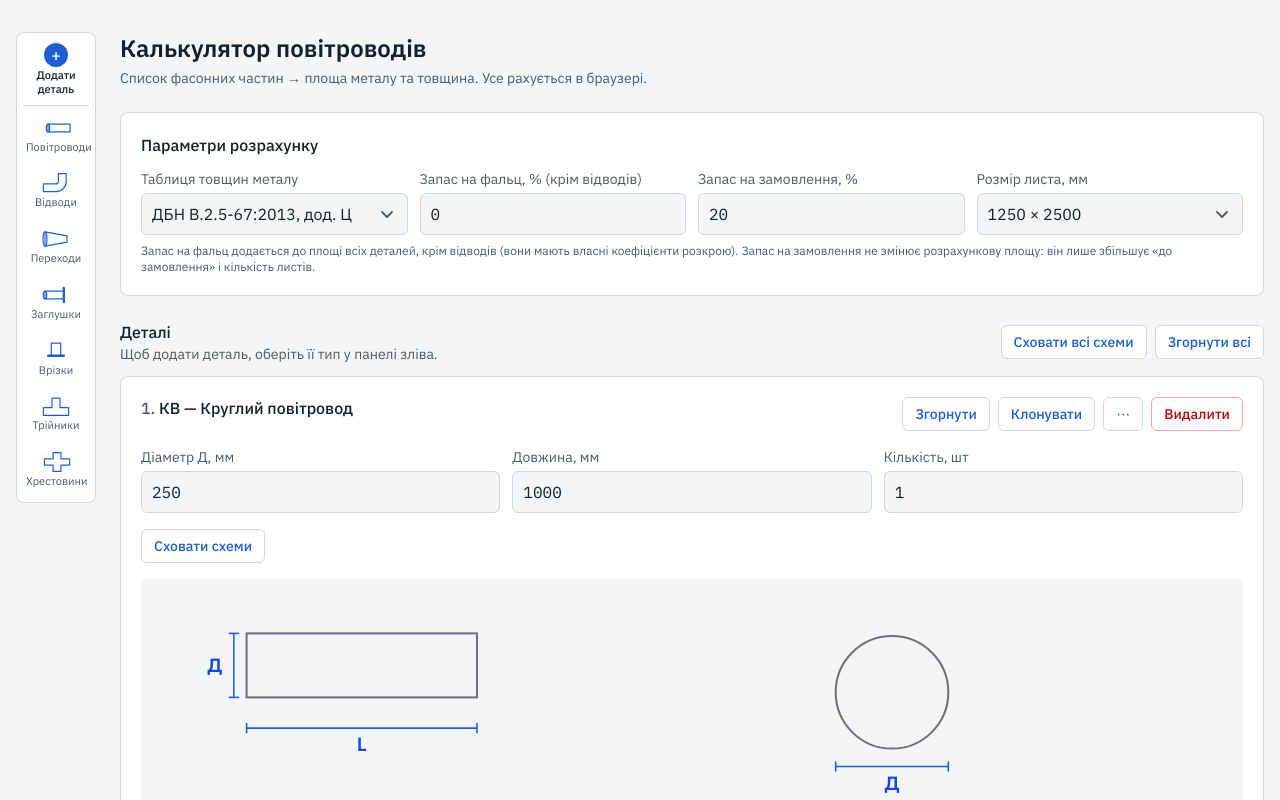
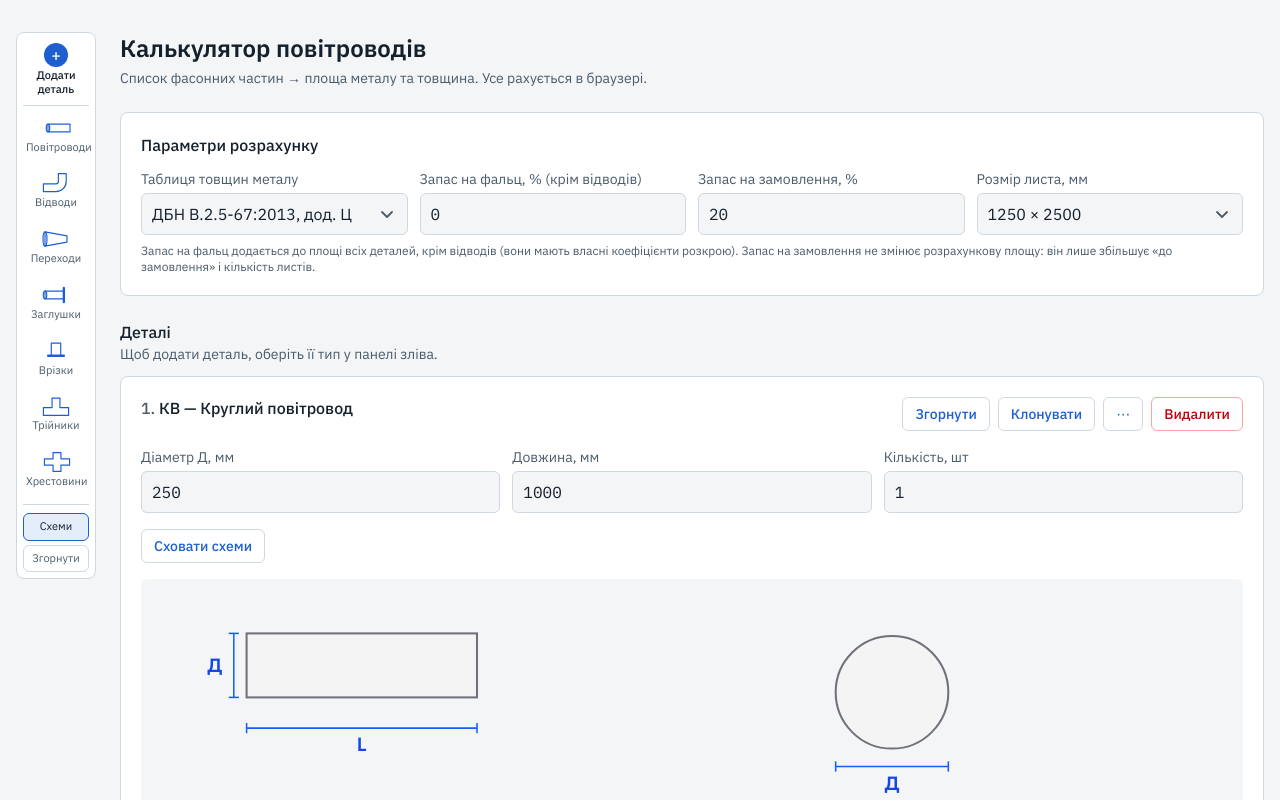
Before and after one commit to QuaZz7aR/HVAC-duct-calculator, a Next.js app: page / in a window 1280 px wide. Shown: the top 800 px of the page. Built offline with nearby package versions, Linux system fonts and the light colour scheme.

Commit message:
Move show/hide sketches and fold all to the side panel
Co-Authored-By: Claude Sonnet 5.5 <noreply@anthropic.com>
Claude-Session: https://claude.ai/code/session_01PCbFmuS7hsfonSt8dyzKnE

```diff
--- a/src/components/Calculator.tsx
+++ b/src/components/Calculator.tsx
@@ -9,13 +9,16 @@ import { KindQuickBar, KindRail } from "./calculator/KindPalette";
 import { mutedClass } from "./calculator/styles";
 import { Totals } from "./calculator/Totals";
 import { useCalculator } from "./calculator/useCalculator";
+import { useCardView } from "./calculator/useCardView";
 
 export function Calculator() {
   const { rows, settings, setSettings, settingsIssues, calc, outcome, update, setKind, setValue, resetValue, addRow, countOf, lastAddedId, cloneRow, removeRow } = useCalculator();
 
+  const view = useCardView(rows);
+
   return (
     <div className="mx-auto w-full max-w-7xl flex-1 gap-6 px-4 py-8 lg:grid lg:grid-cols-[5rem_minmax(0,1fr)]">
-      <KindRail count={countOf} onAdd={addRow} />
+      <KindRail count={countOf} onAdd={addRow} view={view} hasRows={rows.length > 0} />
       <main className="min-w-0 space-y-6">
         <header>
           <h1 className="text-2xl font-semibold">{dict.appTitle}</h1>
@@ -26,6 +29,7 @@ export function Calculator() {
         <KindQuickBar count={countOf} onAdd={addRow} />
         <FittingList
           rows={rows}
+          view={view}
           lastAddedId={lastAddedId}
           outcome={outcome}
           onKindChange={setKind}
--- a/src/components/calculator/FittingList.tsx
+++ b/src/components/calculator/FittingList.tsx
@@ -1,14 +1,15 @@
-import { useEffect, useState } from "react";
+import { useEffect } from "react";
 import type { RowOutcome } from "@/lib/form/calculate";
 import type { FieldKey, FittingKind, FormRow } from "@/lib/form/fields";
-import { sketchesOpenByDefault } from "@/lib/form/sample-rows";
 import { uk as dict } from "@/lib/i18n/uk";
 import { FittingCard } from "./FittingCard";
 import { kindTitle } from "./format";
 import { buttonClass } from "./styles";
+import type { CardView } from "./useCardView";
 
 interface Props {
   rows: FormRow[];
+  view: CardView;
   /** the row added last: the list scrolls to it and marks it */
   lastAddedId: number | null;
   outcome: (id: number) => RowOutcome | undefined;
@@ -31,27 +32,14 @@ function groupByKind(rows: FormRow[]) {
   return [...groups.entries()];
 }
 
-export function FittingList({ rows, outcome, onKindChange, onValueChange, onReset, onPatch, onClone, onRemove, lastAddedId }: Props) {
-  // view state only: per card, whether its sketches are open and whether it is folded to a tile; new rows follow the defaults
-  const [sketches, setSketches] = useState<Record<number, boolean>>({});
-  const [folded, setFolded] = useState<Record<number, boolean>>({});
-  const [sketchDefault, setSketchDefault] = useState(sketchesOpenByDefault);
-  const sketchOpen = (id: number) => sketches[id] ?? sketchDefault;
-  const isFolded = (id: number) => folded[id] ?? false;
-  const allSketchesOpen = rows.every((r) => sketchOpen(r.id));
-  const allFolded = rows.length > 0 && rows.every((r) => isFolded(r.id));
+export function FittingList({ rows, view, outcome, onKindChange, onValueChange, onReset, onPatch, onClone, onRemove, lastAddedId }: Props) {
+  const { sketchOpen, isFolded, allSketchesOpen, allFolded, setAllSketches, setAllFolded, setFoldedMany } = view;
 
   useEffect(() => {
     if (lastAddedId === null) return;
     const reduce = window.matchMedia("(prefers-reduced-motion: reduce)").matches;
     document.getElementById(`fitting-${lastAddedId}`)?.scrollIntoView({ block: "nearest", behavior: reduce ? "auto" : "smooth" });
   }, [lastAddedId]);
-
-  const setAllSketches = (open: boolean) => {
-    setSketchDefault(open);
-    setSketches(Object.fromEntries(rows.map((r) => [r.id, open])));
-  };
-  const setAllFolded = (value: boolean) => setFolded(Object.fromEntries(rows.map((r) => [r.id, value])));
 
   const card = (row: FormRow, index: number) => (
     <FittingCard
@@ -61,8 +49,8 @@ export function FittingList({ rows, outcome, onKindChange, onValueChange, onRese
       justAdded={row.id === lastAddedId}
       showSketch={sketchOpen(row.id)}
       collapsed={isFolded(row.id)}
-      onToggleSketch={() => setSketches((s) => ({ ...s, [row.id]: !sketchOpen(row.id) }))}
-      onToggleCollapsed={() => setFolded((f) => ({ ...f, [row.id]: !isFolded(row.id) }))}
+      onToggleSketch={() => view.toggleSketch(row.id)}
+      onToggleCollapsed={() => view.toggleFolded(row.id)}
       outcome={outcome(row.id)}
       onKindChange={(k) => onKindChange(row.id, k)}
       onValueChange={(key, value) => onValueChange(row.id, key, value)}
@@ -84,7 +72,7 @@ export function FittingList({ rows, outcome, onKindChange, onValueChange, onRese
           </p>
         </div>
         {rows.length > 0 && (
-          <div className="flex flex-wrap gap-2">
+          <div className="flex flex-wrap gap-2 lg:hidden">
             <button type="button" className={buttonClass} onClick={() => setAllSketches(!allSketchesOpen)}>
               {allSketchesOpen ? dict.hideAllSketches : dict.showAllSketches}
             </button>
@@ -108,7 +96,7 @@ export function FittingList({ rows, outcome, onKindChange, onValueChange, onRese
                 <button
                   type="button"
                   className={buttonClass}
-                  onClick={() => setFolded((f) => ({ ...f, ...Object.fromEntries(items.map((i) => [i.row.id, !groupFolded])) }))}
+                  onClick={() => setFoldedMany(items.map((i) => i.row.id), !groupFolded)}
                 >
                   {groupFolded ? dict.expandGroup : dict.collapseGroup}
                 </button>
--- a/src/components/calculator/KindPalette.tsx
+++ b/src/components/calculator/KindPalette.tsx
@@ -4,6 +4,7 @@ import { kindGroups, quickKinds, searchKinds, type KindGroupId } from "@/lib/for
 import { uk as dict } from "@/lib/i18n/uk";
 import { KindGlyph } from "./KindGlyph";
 import { buttonClass, inputClass } from "./styles";
+import type { CardView } from "./useCardView";
 import { useDismiss } from "./useDismiss";
 
 interface Props {
@@ -33,8 +34,11 @@ function KindItem({ kind, count, onPick }: { kind: FittingKind; count: number; o
   );
 }
 
+const railToggle = (on: boolean) =>
+  `rounded-md border px-0.5 py-1.5 text-center text-[11px] leading-tight hover:bg-accent-soft focus-visible:outline-2 focus-visible:outline-accent ${on ? "border-accent bg-accent-soft text-foreground" : "border-line text-muted"}`;
+
 /** Desktop: a narrow rail of the kind groups, always in view; a group opens a list of its kinds beside the rail. */
-export function KindRail({ count, onAdd }: Props) {
+export function KindRail({ count, onAdd, view, hasRows }: Props & { view: CardView; hasRows: boolean }) {
   const [open, setOpen] = useState<KindGroupId | null>(null);
   // top of the open group's button inside the sticky box: the list opens level with it
   const [top, setTop] = useState(0);
@@ -66,6 +70,16 @@ export function KindRail({ count, onAdd }: Props) {
             <span>{dict.kindGroups[g.id]}</span>
           </button>
         ))}
+        {hasRows && (
+          <div className="mt-1 grid gap-1 border-t border-line pt-2">
+            <button type="button" aria-pressed={view.allSketchesOpen} title={view.allSketchesOpen ? dict.hideAllSketches : dict.showAllSketches} onClick={() => view.setAllSketches(!view.allSketchesOpen)} className={railToggle(view.allSketchesOpen)}>
+              {dict.palette.sketches}
+            </button>
+            <button type="button" aria-pressed={view.allFolded} title={view.allFolded ? dict.expandAll : dict.collapseAll} onClick={() => view.setAllFolded(!view.allFolded)} className={railToggle(view.allFolded)}>
+              {view.allFolded ? dict.palette.expandShort : dict.palette.collapseShort}
+            </button>
+          </div>
+        )}
       </div>
       {group && (
         <div style={{ top }} className="absolute left-full z-30 ml-2 w-72 rounded-lg border border-line bg-panel p-2 shadow-xl shadow-black/30">
--- /dev/null
+++ b/src/components/calculator/useCardView.ts
@@ -0,0 +1,29 @@
+import { useState } from "react";
+import type { FormRow } from "@/lib/form/fields";
+import { sketchesOpenByDefault } from "@/lib/form/sample-rows";
+
+/** View state only: per card, whether its sketches are open and whether it is folded to a tile; new rows follow the defaults. */
+export function useCardView(rows: FormRow[]) {
+  const [sketches, setSketches] = useState<Record<number, boolean>>({});
+  const [folded, setFolded] = useState<Record<number, boolean>>({});
+  const [sketchDefault, setSketchDefault] = useState(sketchesOpenByDefault);
+  const sketchOpen = (id: number) => sketches[id] ?? sketchDefault;
+  const isFolded = (id: number) => folded[id] ?? false;
+
+  return {
+    sketchOpen,
+    isFolded,
+    allSketchesOpen: rows.every((r) => sketchOpen(r.id)),
+    allFolded: rows.length > 0 && rows.every((r) => isFolded(r.id)),
+    toggleSketch: (id: number) => setSketches((s) => ({ ...s, [id]: !sketchOpen(id) })),
+    toggleFolded: (id: number) => setFolded((f) => ({ ...f, [id]: !isFolded(id) })),
+    setFoldedMany: (ids: number[], value: boolean) => setFolded((f) => ({ ...f, ...Object.fromEntries(ids.map((id) => [id, value])) })),
+    setAllSketches: (open: boolean) => {
+      setSketchDefault(open);
+      setSketches(Object.fromEntries(rows.map((r) => [r.id, open])));
+    },
+    setAllFolded: (value: boolean) => setFolded(Object.fromEntries(rows.map((r) => [r.id, value]))),
+  };
+}
+
+export type CardView = ReturnType<typeof useCardView>;
--- a/src/lib/i18n/uk.ts
+++ b/src/lib/i18n/uk.ts
@@ -24,6 +24,9 @@ export const uk = {
   addItem: 'Додати деталь',
   palette: {
     title: 'Додати деталь',
+    sketches: 'Схеми',
+    collapseShort: 'Згорнути',
+    expandShort: 'Розгорнути',
     hintRail: 'Щоб додати деталь, оберіть її тип у панелі зліва.',
     hintBar: 'Щоб додати деталь, натисніть кнопку з типом над списком.',
     close: 'Закрити',
```
Also changed, not shown: 3 other files (tests, documents, lock files or other folders).
